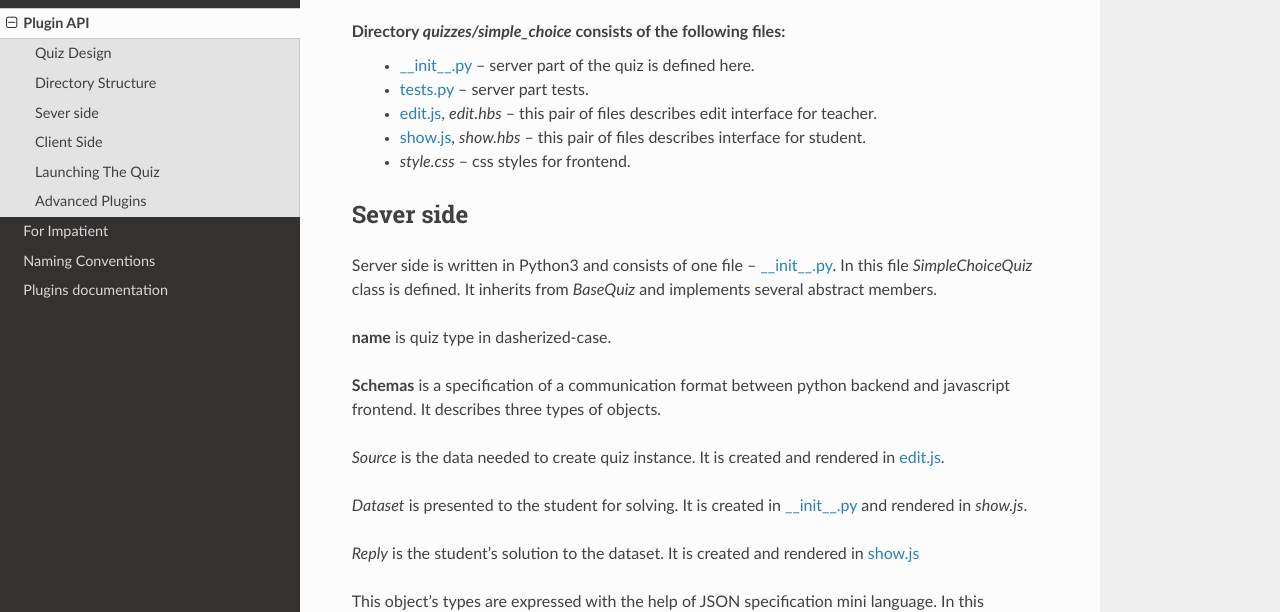
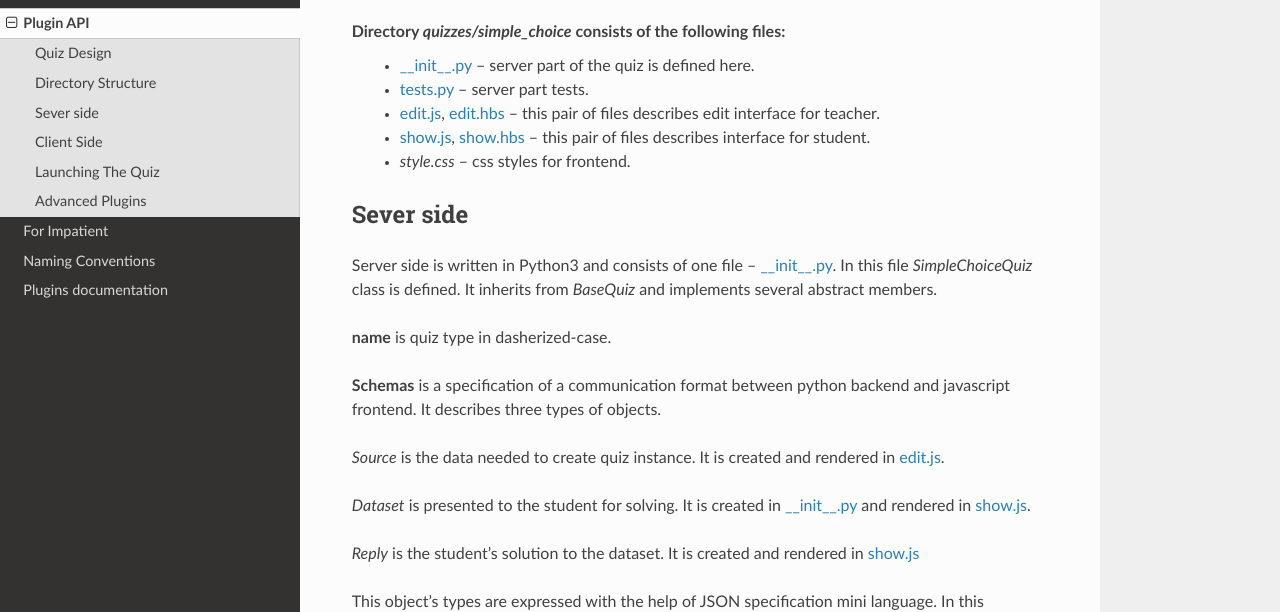
Before and after one commit to StepicOrg/stepik-plugins, a Sphinx documentation site: the page built from docs/guide.rst, in a window 1280 px wide and 900 px high, scrolled down 336 px. Shown: the part 153-765 px from the top of the window. Built offline with Sphinx 7.4.7 and the Read the Docs theme 2.0.0, drawn with Linux system fonts in a browser that asks for light colours.

Commit message:
more links

```diff
--- a/docs/guide.rst
+++ b/docs/guide.rst
@@ -22,8 +22,8 @@ Directory Structure
 Directory `quizzes/simple_choice` consists of the following files:
     * `__init__.py`_ -- server part of the quiz is defined here.
     * `tests.py`_ -- server part tests.
-    * `edit.js`_, `edit.hbs` -- this pair of files describes edit interface for teacher.
-    * `show.js`_, `show.hbs` -- this pair of files describes interface for student.
+    * `edit.js`_, `edit.hbs`_ -- this pair of files describes edit interface for teacher.
+    * `show.js`_, `show.hbs`_ -- this pair of files describes interface for student.
     * `style.css` -- css styles for frontend.
 
 
@@ -44,7 +44,7 @@ It describes three types of objects.
 *Source* is the data needed to create quiz instance. It is created and rendered in `edit.js`_.
 
 *Dataset* is presented to the student for solving. It is created in `__init__.py`_ and
-rendered in `show.js`.
+rendered in `show.js`_.
 
 *Reply* is the student's solution to the dataset. It is created and rendered in `show.js`_
 
@@ -85,7 +85,7 @@ Reply should be a list of booleans::
 
 **check(self, reply, clue)** checks valid and transformed reply.
 
-Tests for backend can be found in `tests.py`. Note the use of `SimpleChoiceQuiz.{Source, Dataset, Reply}`
+Tests for backend can be found in `tests.py`_. Note the use of `SimpleChoiceQuiz.{Source, Dataset, Reply}`
 to transform raw dictionaries into parsed objects.
 
 Client Side
```
Also changed, not shown: other parts of docs/guide.rst (+2 -0 lines).
